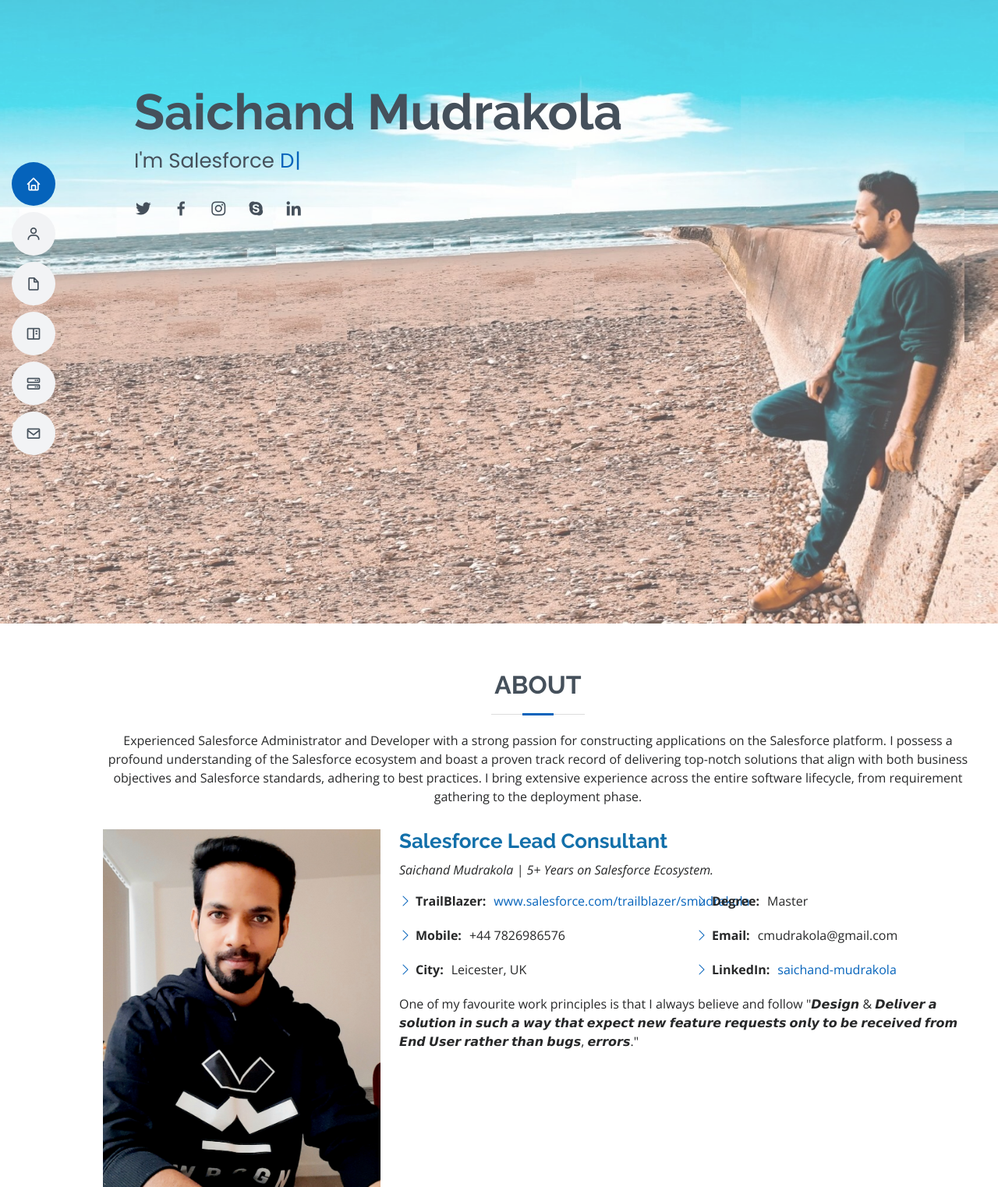
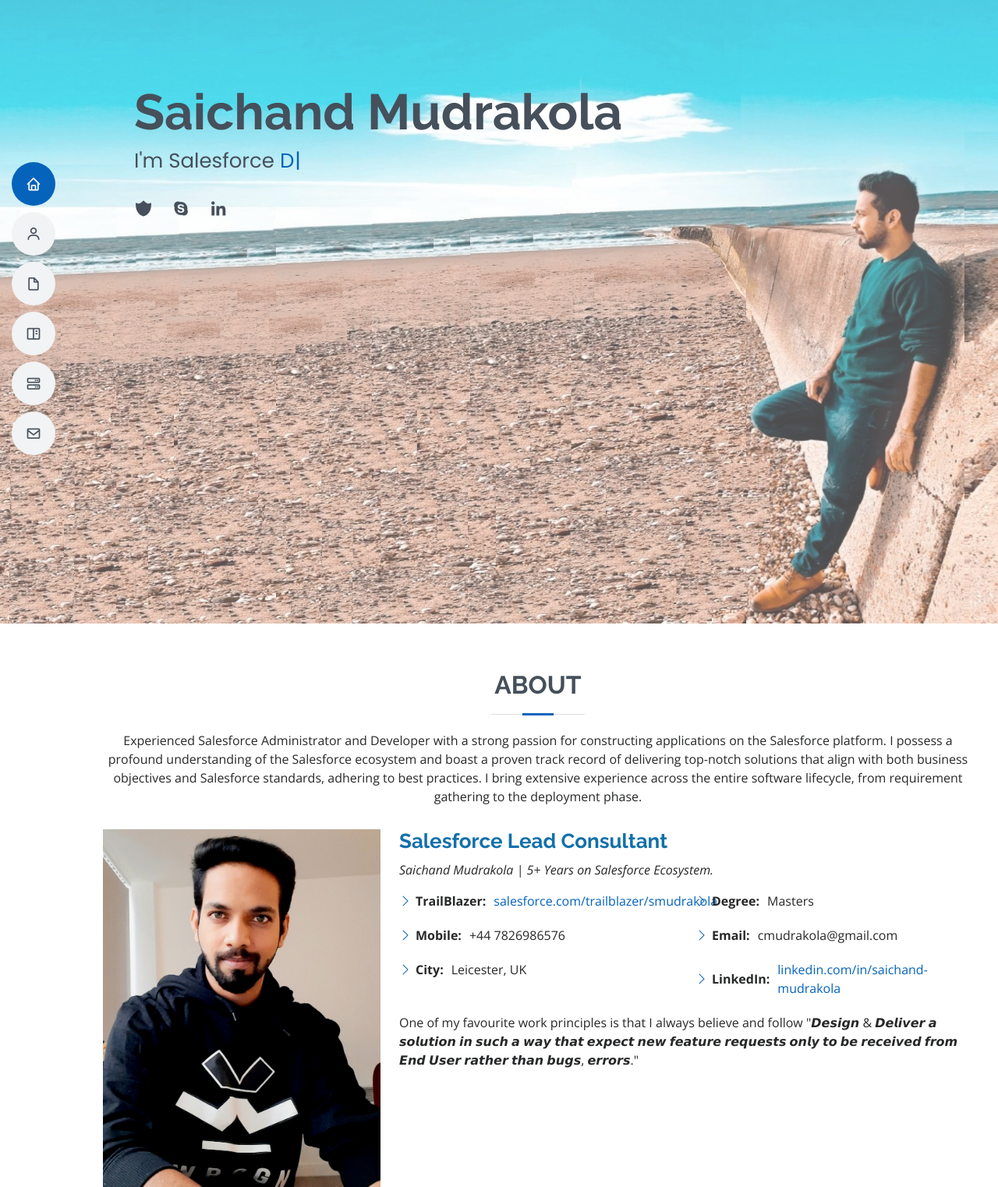
Before and after one commit to SalesforceMonk/SalesforceMonk.github.io, a plain HTML site: page index.html in a window 1280 px wide. Shown: the top 1523 px of the page at 78% size. Drawn offline with nearby package versions, Linux system fonts and the light colour scheme.

Commit message:
Update index.html

```diff
--- a/index.html
+++ b/index.html
@@ -63,11 +63,9 @@
       <h1>Saichand Mudrakola</h1>
       <p>I'm Salesforce <span class="typed" data-typed-items="Admin, Developer, Integration Expert, Lightning UX Designer"></span></p>
       <div class="social-links">
-        <a href="#" class="twitter"><i class="bx bxl-twitter"></i></a>
-        <a href="#" class="facebook"><i class="bx bxl-facebook"></i></a>
-        <a href="#" class="instagram"><i class="bx bxl-instagram"></i></a>
-        <a href="#" class="google-plus"><i class="bx bxl-skype"></i></a>
-        <a href="#" class="linkedin"><i class="bx bxl-linkedin"></i></a>
+        <a href="https://www.salesforce.com/trailblazer/smudrakola" target="_blank" class="twitter"><i class="bx bxs-shield-alt-2"></i></a>
+        <a href="https://join.skype.com/invite/OJb9V013QdVm" target="_blank" class="google-plus"><i class="bx bxl-skype"></i></a>
+        <a href="https://www.linkedin.com/in/saichand-mudrakola/" target="_blank" class="linkedin"><i class="bx bxl-linkedin"></i></a>
       </div>
     </div>
   </section><!-- End Hero -->
@@ -95,16 +93,16 @@
             <div class="row">
               <div class="col-lg-6">
                 <ul>
-                  <li><i class="bi bi-chevron-right"></i> <strong>TrailBlazer:</strong> <span><a href="www.salesforce.com/trailblazer/smudrakola" target="_blank">www.salesforce.com/trailblazer/smudrakola</a></span></li>
+                  <li><i class="bi bi-chevron-right"></i> <strong>TrailBlazer:</strong> <span><a href="www.salesforce.com/trailblazer/smudrakola" target="_blank">salesforce.com/trailblazer/smudrakola</a></span></li>
                   <li><i class="bi bi-chevron-right"></i> <strong>Mobile:</strong> <span>+44 7826986576</span></li>
                   <li><i class="bi bi-chevron-right"></i> <strong>City:</strong> <span>Leicester, UK</span></li>
                 </ul>
               </div>
               <div class="col-lg-6">
                 <ul>
-                  <li><i class="bi bi-chevron-right"></i> <strong>Degree:</strong> <span>Master</span></li>
+                  <li><i class="bi bi-chevron-right"></i> <strong>Degree:</strong> <span>Masters</span></li>
                   <li><i class="bi bi-chevron-right"></i> <strong>Email:</strong> <span>cmudrakola@gmail.com</span></li>
-                  <li><i class="bi bi-chevron-right"></i> <strong>LinkedIn:</strong> <span><a href="https://www.linkedin.com/in/saichand-mudrakola/" target="_blank">saichand-mudrakola</a></span></li>
+                  <li><i class="bi bi-chevron-right"></i> <strong>LinkedIn:</strong> <span><a href="https://www.linkedin.com/in/saichand-mudrakola/" target="_blank">linkedin.com/in/saichand-mudrakola</a></span></li>
                 </ul>
               </div>
             </div>
```
